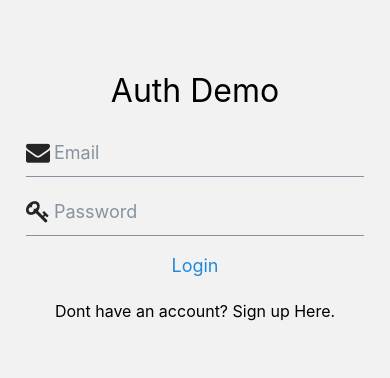
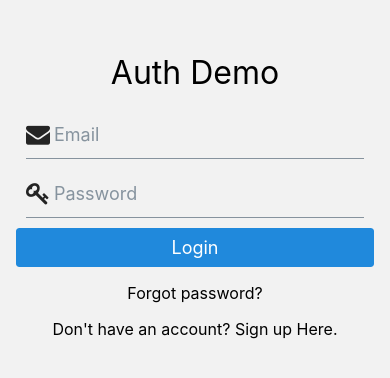
Before and after one commit to pruknil/vanilla-oven, a React Native app: screen /Home in a window 390 px wide. Shown: the part 226-604 px from the top of the page. Built offline with nearby package versions, Linux system fonts and the light colour scheme.

Commit message:
add forgot password

```diff
--- a/App.js
+++ b/App.js
@@ -3,14 +3,14 @@ import {NavigationContainer} from '@react-navigation/native';
 import {createStackNavigator} from '@react-navigation/stack';
 import {createBottomTabNavigator} from '@react-navigation/bottom-tabs';
 import {Icon} from 'react-native-elements';
-import Signin from './src/screens/Signin';
+import SignIn from './src/screens/SignIn';
 import SignUp from './src/screens/SignUp';
-import Tab1 from './src/screens/Tab1';
-import Tab2 from './src/screens/Tab2';
-import Tab3 from './src/screens/Tab3';
+import ForgotPassword from './src/screens/ForgotPassword';
+import Tab1 from './src/screens/tabs/Tab1';
+import Tab2 from './src/screens/tabs/Tab2';
+import Tab3 from './src/screens/tabs/Tab3';
 import {Provider as AuthProvider} from './src/context/AuthContext.js';
 import {Context as AuthContext} from './src/context/AuthContext';
-import AsyncStorage from '@react-native-async-storage/async-storage';
 import {useEffect, useState} from "react";
 const AuthStack = createStackNavigator();
 function AuthFlow() {
@@ -18,13 +18,18 @@ function AuthFlow() {
         <AuthStack.Navigator>
             <AuthStack.Screen
                 options={{headerShown: false}}
-                name="Signin"
-                component={Signin}
+                name="SignIn"
+                component={SignIn}
             />
             <AuthStack.Screen
                 options={{headerShown: true}}
                 name="SignUp"
                 component={SignUp}
+            />
+            <AuthStack.Screen
+                options={{headerShown: true}}
+                name="ForgotPassword"
+                component={ForgotPassword}
             />
         </AuthStack.Navigator>
     );
--- /dev/null
+++ b/src/screens/ForgotPassword.js
@@ -0,0 +1,42 @@
+import React, {useState, useContext} from 'react';
+import {Icon} from 'react-native-elements';
+import {View, Text, StyleSheet, TouchableOpacity} from 'react-native';
+import {Input, Button} from 'react-native-elements';
+import {Context as AuthContext} from '../context/AuthContext';
+
+const ForgotPassword = ({navigation}) => {
+    const [email, setEmail] = useState('');
+    const [password, setPassword] = useState('');
+    const {state, signin} = useContext(AuthContext);
+
+    return (
+        <View style={styles.master}>
+            <Text style={styles.header}>ForgotPassword</Text>
+
+        </View>
+    );
+};
+
+const styles = StyleSheet.create({
+    master: {
+        padding: 16,
+        flex: 1,
+        alignItems: 'stretch',
+        justifyContent: 'center',
+    },
+    header: {
+        fontSize: 32,
+        marginBottom: 18,
+        alignSelf: 'center',
+    },
+    text: {
+        fontSize: 16,
+        marginTop: 16,
+    },
+    link: {
+        flexDirection: 'row',
+        justifyContent: 'center',
+    },
+});
+
+export default ForgotPassword;
--- a/src/screens/Signin.js
+++ b/src/screens/SignIn.js
@@ -4,7 +4,7 @@ import {View, Text, StyleSheet, TouchableOpacity} from 'react-native';
 import {Input, Button} from 'react-native-elements';
 import {Context as AuthContext} from '../context/AuthContext';
 
-const Signin = ({navigation}) => {
+const SignIn = ({navigation}) => {
     const [email, setEmail] = useState('');
     const [password, setPassword] = useState('');
     const [emailValidError, setEmailValidError] = useState('');
@@ -45,15 +45,25 @@ const Signin = ({navigation}) => {
                 leftIcon={<Icon name="key" type="font-awesome" size={24} />}
                 secureTextEntry
             />
+
             <Button
                 title="Login"
-                type="clear"
+                type="solid"
                 onPress={() => {
                     signin({email, password});
                 }}
             />
+
             <View style={styles.link}>
-                <Text style={styles.text}>Dont have an account? </Text>
+                <TouchableOpacity onPress={() => navigation.navigate('ForgotPassword')}>
+                    <Text style={styles.text}>Forgot password?</Text>
+                </TouchableOpacity>
+            </View>
+
+
+
+            <View style={styles.link}>
+                <Text style={styles.text}>Don't have an account? </Text>
                 <TouchableOpacity onPress={() => navigation.navigate('SignUp')}>
                     <Text style={styles.text}>Sign up Here.</Text>
                 </TouchableOpacity>
@@ -84,4 +94,4 @@ const styles = StyleSheet.create({
     },
 });
 
-export default Signin;
+export default SignIn;
--- a/src/screens/Tab1.js
+++ b/src/screens/tabs/Tab1.js
@@ -1,6 +1,6 @@
 import React, {useContext} from 'react';
 import {View, Text, StyleSheet} from 'react-native';
-import {Context as AuthContext} from '../context/AuthContext';
+import {Context as AuthContext} from '../../context/AuthContext';
 
 const Tab1 = ({navigation}) => {
     const {state} = useContext(AuthContext);
--- a/src/screens/Tab3.js
+++ b/src/screens/tabs/Tab3.js
@@ -1,7 +1,7 @@
 import React, {useContext} from 'react';
 import {View, Text, StyleSheet} from 'react-native';
 import {Button} from 'react-native-elements';
-import {Context as AuthContext} from '../context/AuthContext';
+import {Context as AuthContext} from '../../context/AuthContext';
 
 const Tab3 = ({navigation}) => {
     const {state, signout} = useContext(AuthContext);
```
Also changed, not shown: src/screens/tabs/Tab2.js (renamed from src/screens/Tab2.js).
